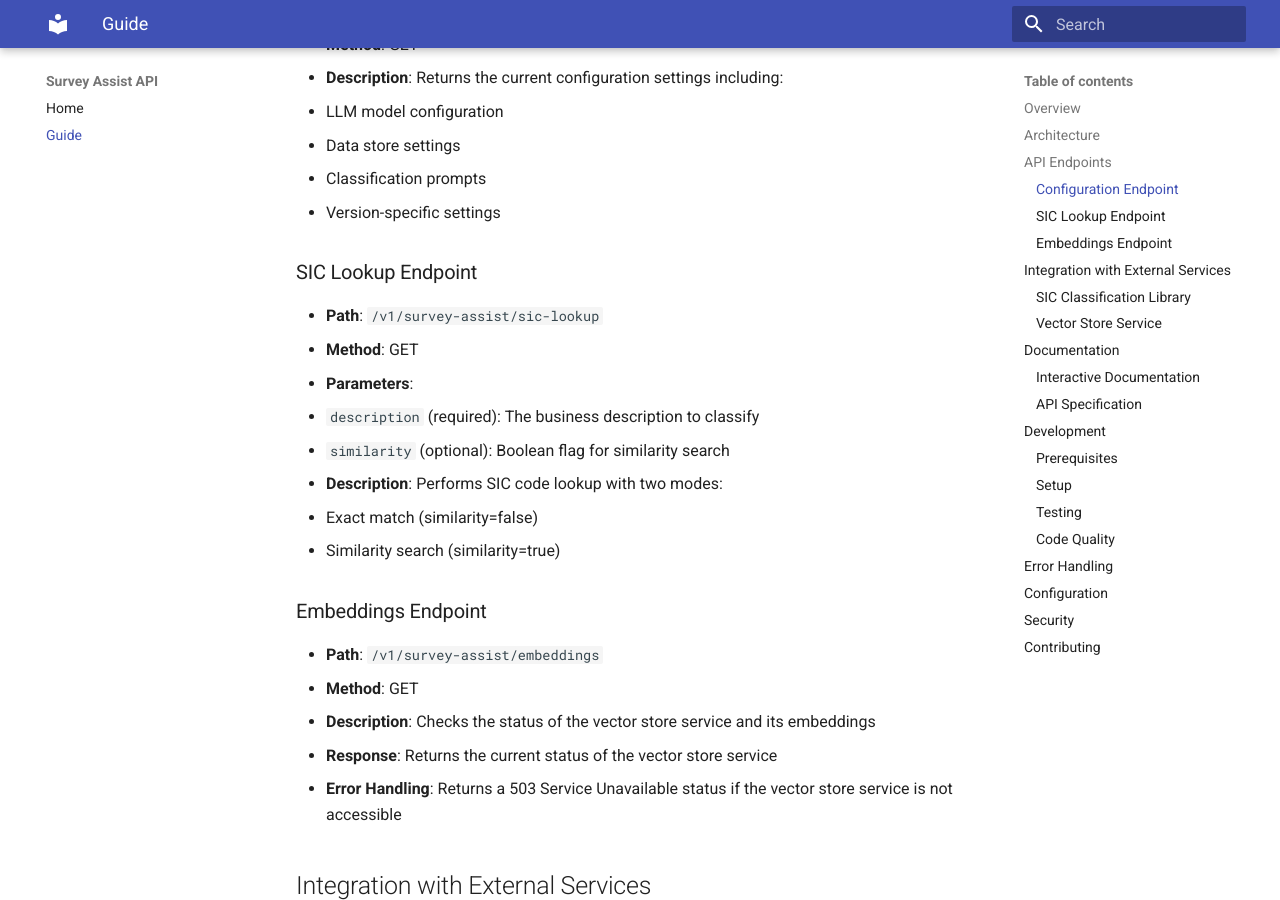
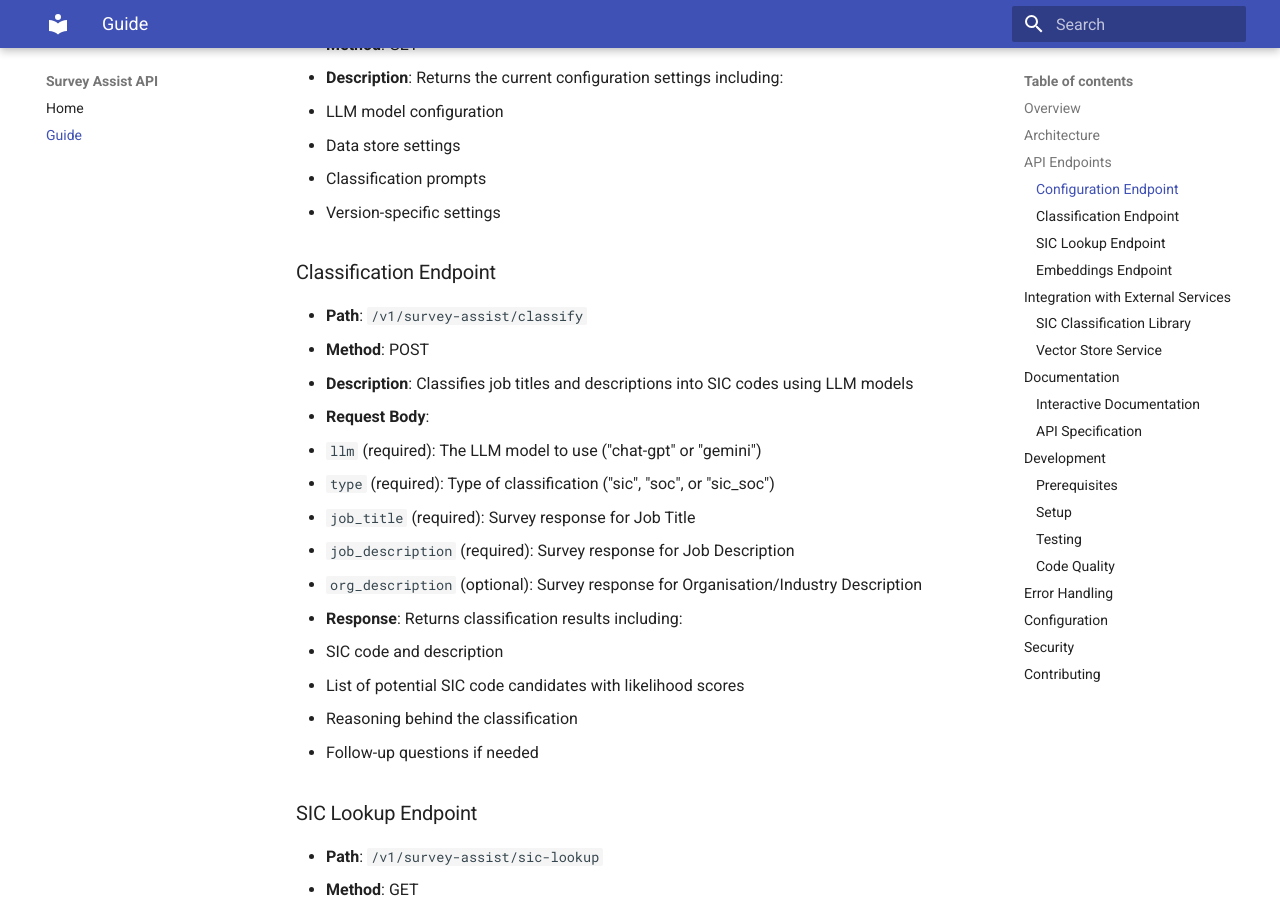
Before and after one commit to ONSdigital/survey-assist-api, an MkDocs documentation site: the page built from docs/guide.md, in a window 1280 px wide and 900 px high, scrolled down 614 px. Built offline with MkDocs 1.6.1 and Material for MkDocs 9.7.7, drawn with Linux system fonts in a browser that asks for light colours.

Commit message:
update readme

```diff
--- a/docs/guide.md
+++ b/docs/guide.md
@@ -22,6 +22,22 @@ The API is built using:
   - Data store settings
   - Classification prompts
   - Version-specific settings
+
+### Classification Endpoint
+- **Path**: `/v1/survey-assist/classify`
+- **Method**: POST
+- **Description**: Classifies job titles and descriptions into SIC codes using LLM models
+- **Request Body**:
+  - `llm` (required): The LLM model to use ("chat-gpt" or "gemini")
+  - `type` (required): Type of classification ("sic", "soc", or "sic_soc")
+  - `job_title` (required): Survey response for Job Title
+  - `job_description` (required): Survey response for Job Description
+  - `org_description` (optional): Survey response for Organisation/Industry Description
+- **Response**: Returns classification results including:
+  - SIC code and description
+  - List of potential SIC code candidates with likelihood scores
+  - Reasoning behind the classification
+  - Follow-up questions if needed
 
 ### SIC Lookup Endpoint
 - **Path**: `/v1/survey-assist/sic-lookup`
```
